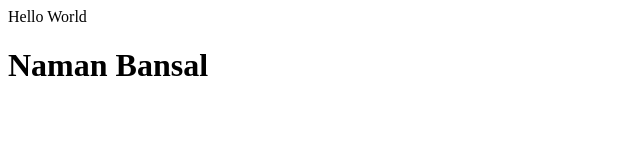
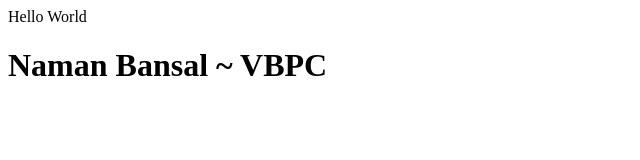
Before and after one commit to Naman-tech2006/localrepo, a plain HTML site: page index.html in a window 1280 px wide. Shown: the whole page, without its empty margins (0-640 px from the left). Drawn offline with Linux system fonts and the light colour scheme.

Commit message:
new feature

```diff
--- a/index.html
+++ b/index.html
@@ -3,6 +3,6 @@
         Hello World
     </p>
     <h1>
-        Naman Bansal
+        Naman Bansal ~ VBPC
     </h1>
 </html>
```
